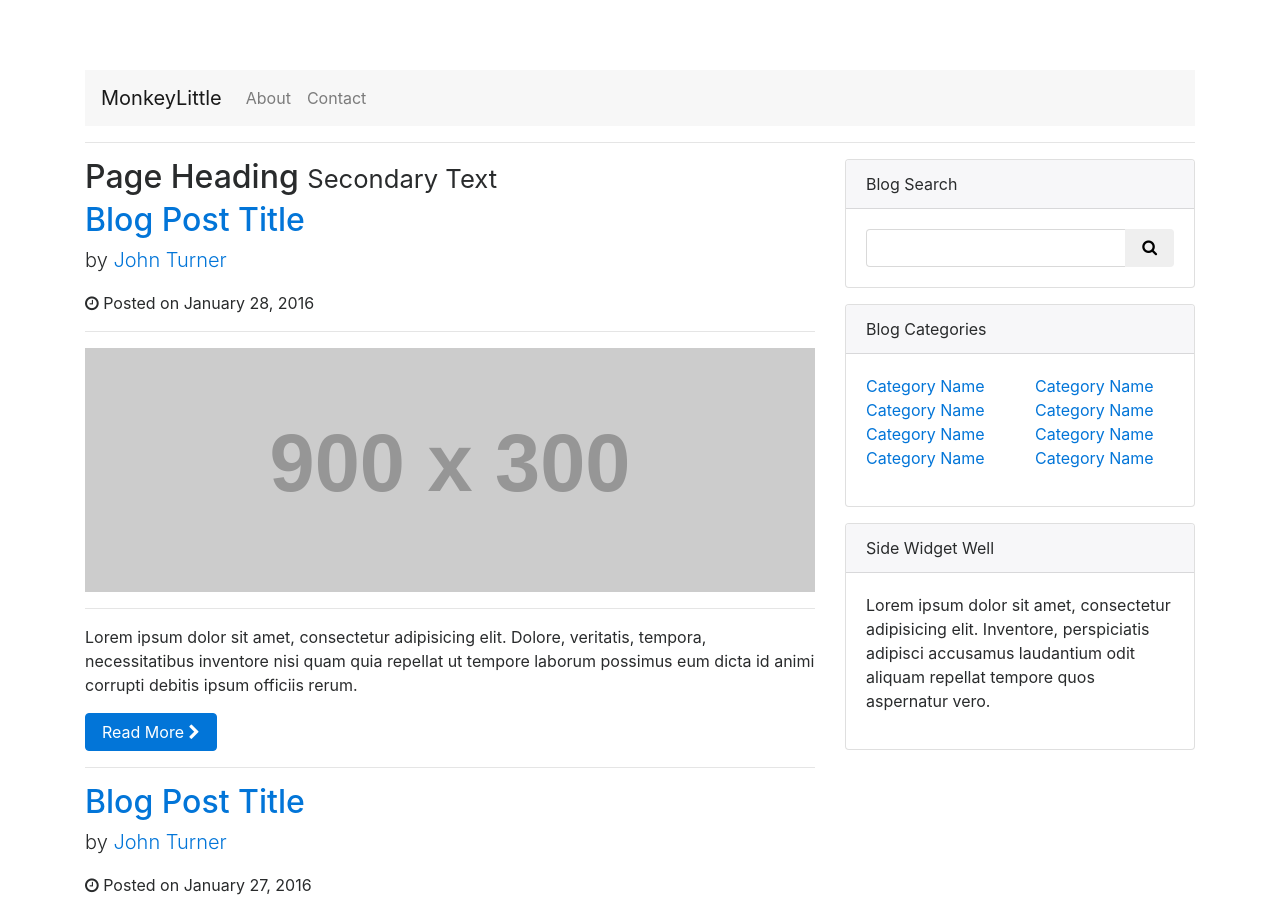
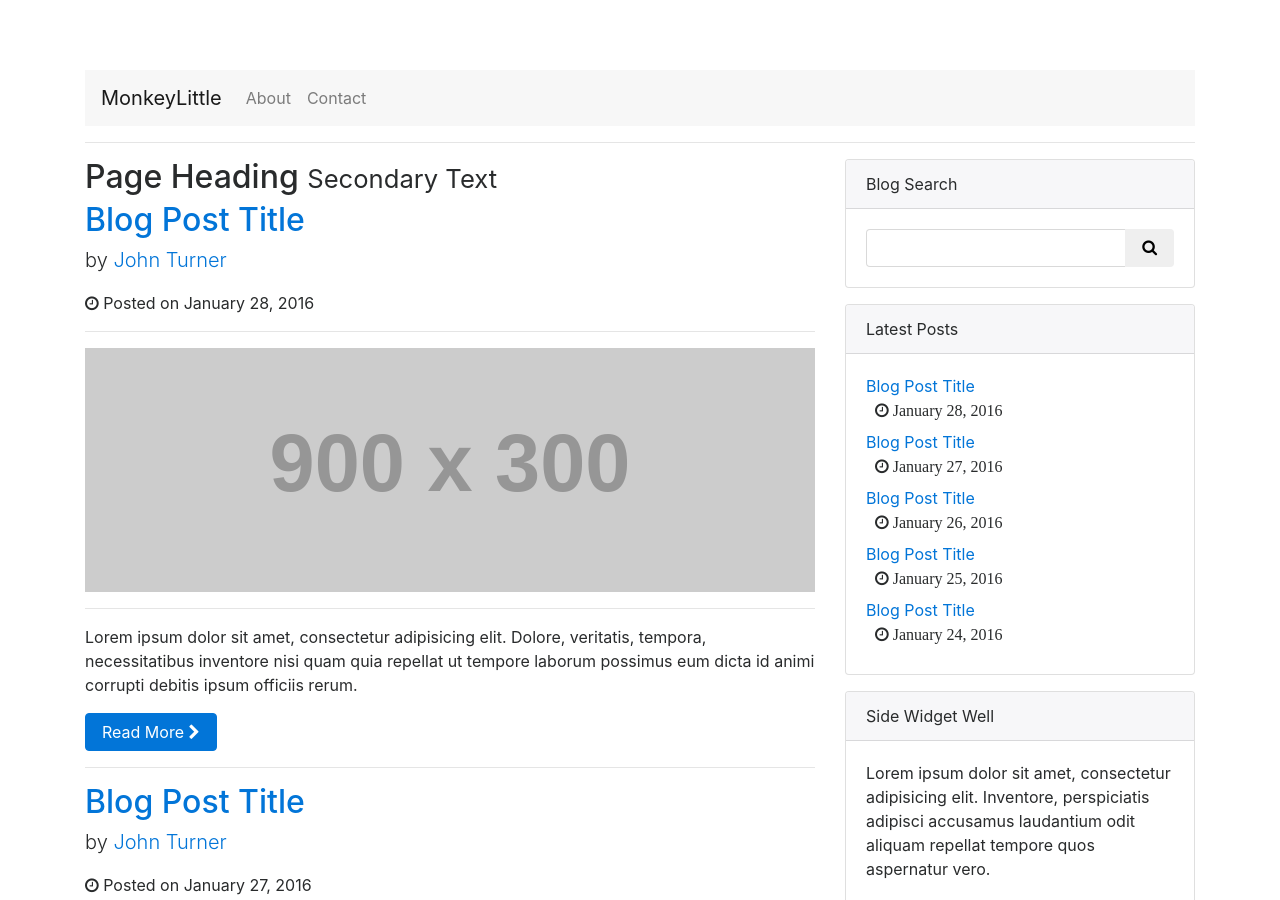
Before and after one commit to monkeylittle/monkeylittle, a Jekyll site: the page built from index.html, in a window 1280 px wide and 900 px high. Built offline with Jekyll 4.4.1, drawn with Linux system fonts in a browser that asks for light colours; the list of posts is cut into pages by our own code.

Commit message:
Replace Blog Categories sidebar card with Latest Posts sidebar card.

```diff
--- a/_includes/sidebar.html
+++ b/_includes/sidebar.html
@@ -18,39 +18,7 @@
         <!-- /.input-group -->
     </div>
 
-    <!-- Blog Categories Well -->
-    <div class="card mb-3">
-        <div class="card-header">Blog Categories</div>
-        <div class="card-block">
-          <div class="row">
-            <div class="col-lg-6">
-                <ul class="list-unstyled">
-                    <li><a href="#">Category Name</a>
-                    </li>
-                    <li><a href="#">Category Name</a>
-                    </li>
-                    <li><a href="#">Category Name</a>
-                    </li>
-                    <li><a href="#">Category Name</a>
-                    </li>
-                </ul>
-            </div>
-            <!-- /.col-lg-6 -->
-            <div class="col-lg-6">
-                <ul class="list-unstyled">
-                    <li><a href="#">Category Name</a>
-                    </li>
-                    <li><a href="#">Category Name</a>
-                    </li>
-                    <li><a href="#">Category Name</a>
-                    </li>
-                    <li><a href="#">Category Name</a>
-                    </li>
-                </ul>
-            </div>
-        </div>
-      </div>
-    </div>
+    {% include sidebar_latest_posts.html %}
 
     <!-- Side Widget Well -->
     <div class="card mb-3">
--- /dev/null
+++ b/_includes/sidebar_latest_posts.html
@@ -0,0 +1,18 @@
+
+<div class="card mb-3">
+    <div class="card-header">Latest Posts</div>
+    <div class="card-block">
+      {% assign latest_posts = site.posts %}
+      {% for latest_post in latest_posts limit:5 %}
+
+      <div class="row mb-2">
+        <div class="col-12">
+          <a href="{{ latest_post.url }}">{{ latest_post.title }}</a>
+        </div>
+        <div class="col-12  pl-4">
+          <small class="fa fa-clock-o"> {{ latest_post.date | date: '%B %d, %Y' }}</small>
+        </div>
+      </div>
+      {% endfor %}
+    </div>
+</div>
```
